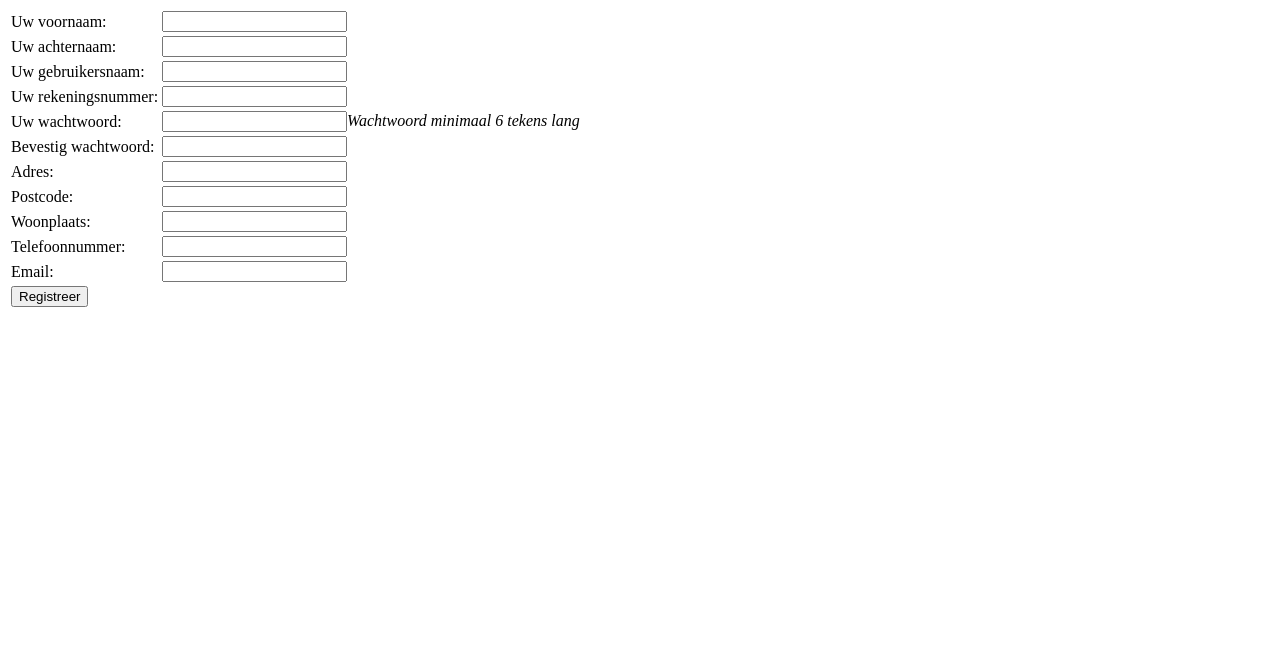
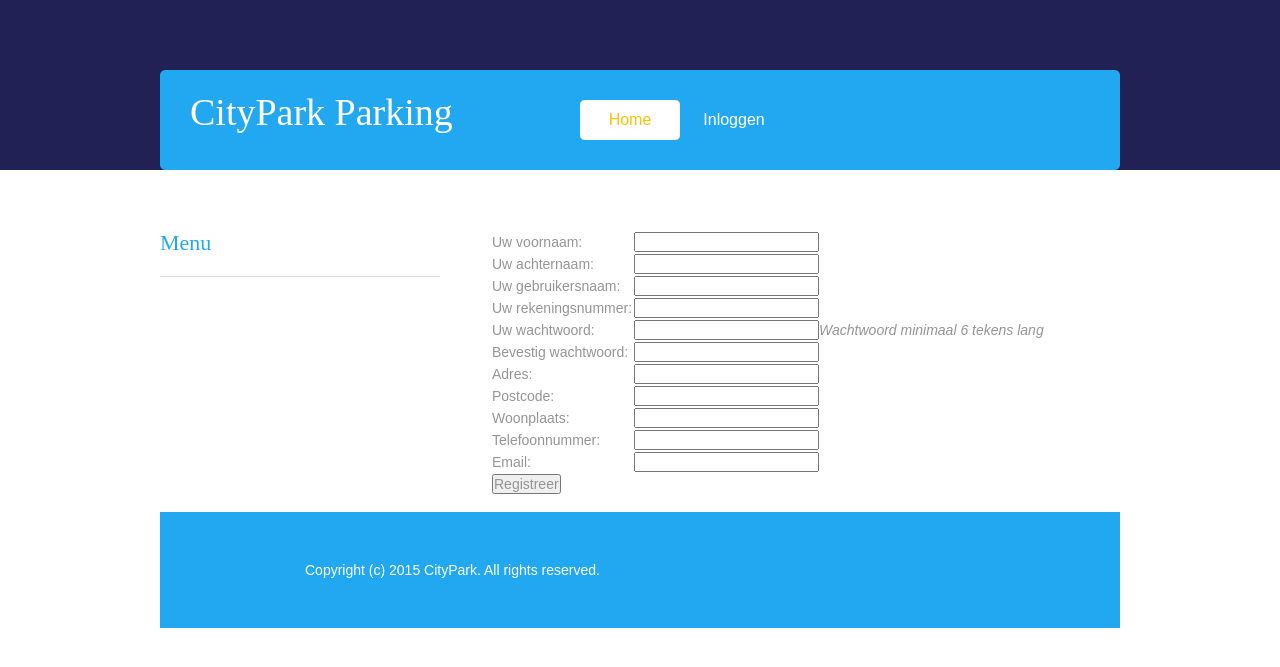
Before and after one commit to PaulKoning/Citypark-2015-groep-14, a PHP site: page /registreren.php in a window 1280 px wide. Shown: the top 667 px of the page. Run offline with PHP 8.4, Linux system fonts and the light colour scheme.

Commit message:
Registreren page CSS toegevoegd

```diff
--- a/citypark website/registreren.php
+++ b/citypark website/registreren.php
@@ -3,8 +3,40 @@ include ("include/dbconnect.php");
 ?>
 <head>
     <title>Registratie</title>
+    <meta http-equiv="Content-Type" content="text/html; charset=utf-8" />
+    <link rel="stylesheet" type="text/css" href="css/styles.css"/>
 </head>
     <body>
+<div class="header-wrapper">
+    <div class="header">
+        <div class="header-content">
+            <div class="logo">
+                <h1>CityPark Parking</h1>
+            </div>
+
+            <div class="menu">
+                <ul>
+                    <li><a class="active" href="index.html">Home</a></li>
+                    <li><a href="inloggen.html">Inloggen</a></li>
+
+                </ul>
+            </div>
+        </div>
+    </div>
+</div>
+<!--- header-wrapper div end -->
+<div class="clearing"></div>
+<div class="cotainer">
+    <div class="col-wrapper">
+        <div class="col1 marRight">
+            <h1>Menu</h1>
+
+            <ul>
+
+                <li><a href="#"></a></li>
+                <li class="bdrBottom"><a href="#"></a></li>
+            </ul>
+        </div>
         <div id = "registratie">
             <form method = "post">
                 <table>
@@ -84,3 +116,17 @@ if (isset($naam, $wachtwoord, $straat, $postcode, $woonplaats, $telefoonnummer,
 }
 
 ?>
+<br>
+<div class="clearing"></div>
+<div class="footer-wrapper">
+
+
+
+
+</div>
+<!--- footer-wrapper div end -->
+<div class="footer-strip-wrapper">
+    <div class="footer-strip">
+        <p>Copyright (c) 2015 CityPark. All rights reserved.</p>
+    </div>
+</div>
```
